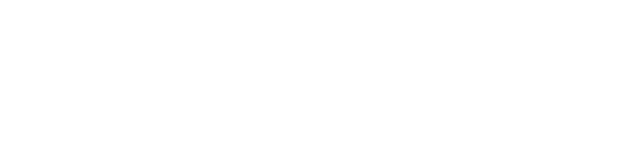
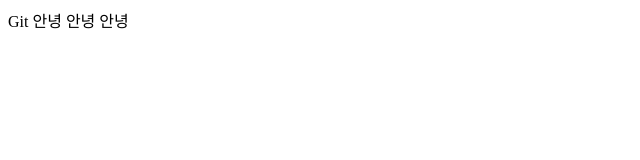
Before and after one commit to redHeadSet/JHJ_test, a plain HTML site: page index.html in a window 1280 px wide. Shown: the whole page, without its empty margins (0-640 px from the left). Drawn offline with Linux system fonts and the light colour scheme.

Commit message:
Git 안녕 안녕 안녕 추

```diff
--- a/index.html
+++ b/index.html
@@ -4,6 +4,6 @@
 	<title>Git test</title>
 </head>
 <body>
-
+	Git 안녕 안녕 안녕
 </body>
 </html>
```
